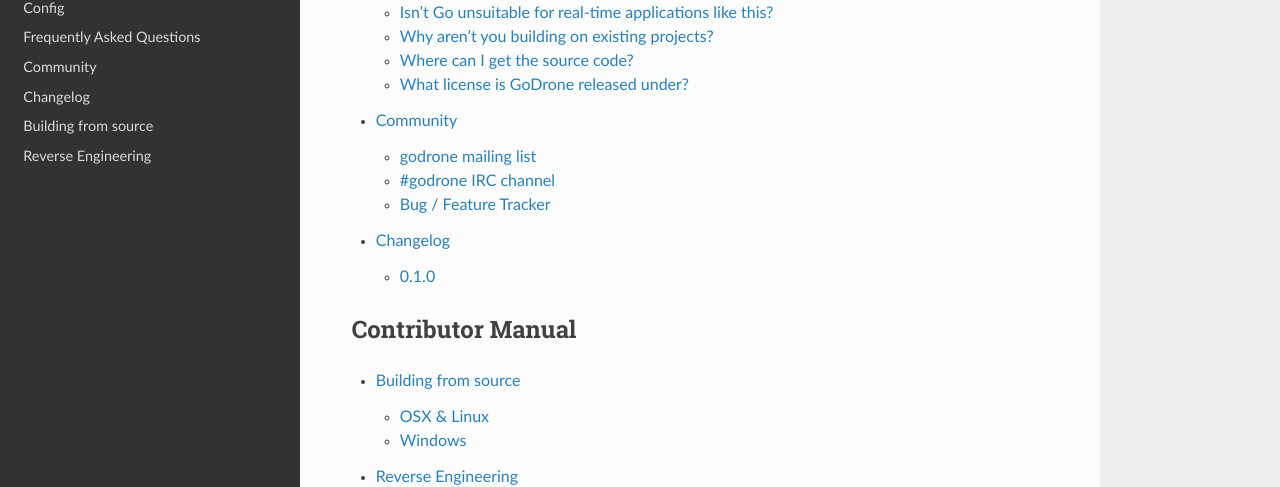
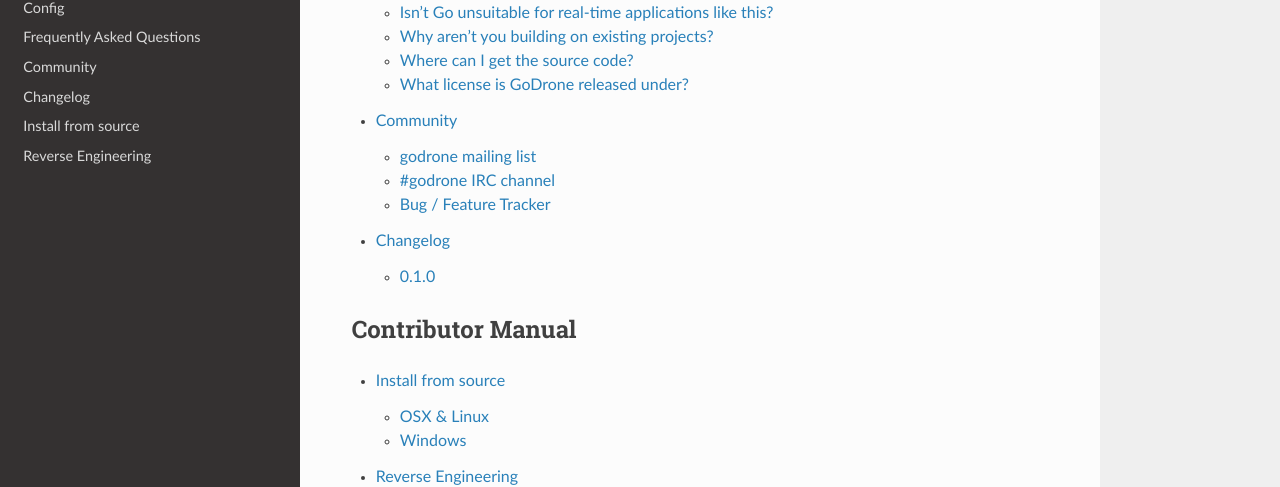
Before and after one commit to felixge/godrone, a Sphinx documentation site: the page built from docs/index.rst, in a window 1280 px wide and 900 px high, scrolled down 982 px. Shown: the part 167-654 px from the top of the window. Built offline with Sphinx 7.4.7 and the Read the Docs theme 2.0.0, drawn with Linux system fonts in a browser that asks for light colours.

Commit message:
docs: rename

```diff
--- a/docs/contributor/building.rst
+++ b/docs/contributor/install_from_source.rst
@@ -1,5 +1,5 @@
-Building from source
-====================
+Install from source
+===================
 
 OSX & Linux
 -----------
--- a/docs/index.rst
+++ b/docs/index.rst
@@ -36,7 +36,7 @@
 .. toctree::
     :maxdepth: 2
 
-    contributor/building
+    contributor/install_from_source
     contributor/reverse_engineering
 
 .. [#license] GoDrone is licensed under the `AGPLv3 license <https://github.com/felixge/godrone/blob/master/LICENSE.txt>`_.
```
